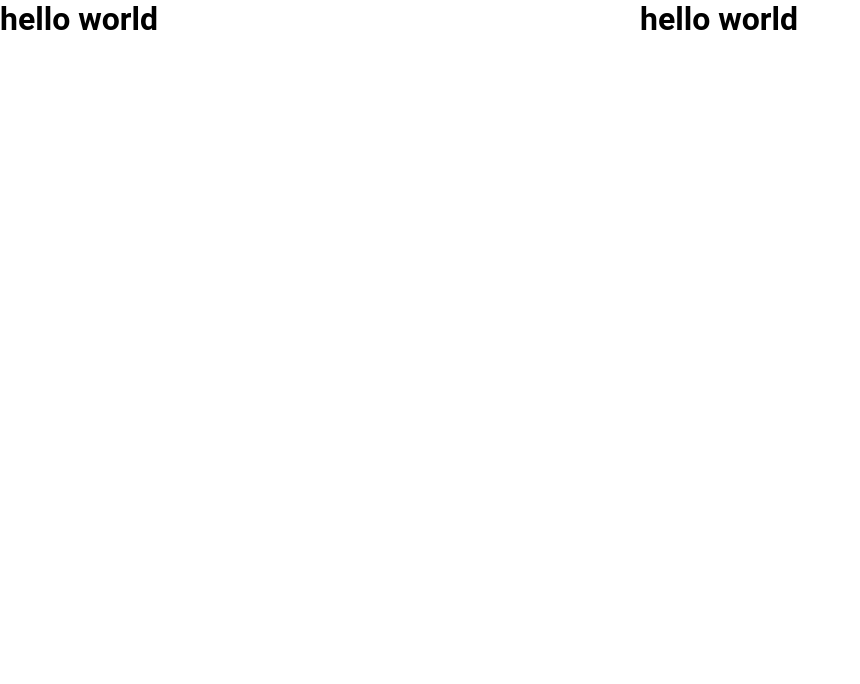
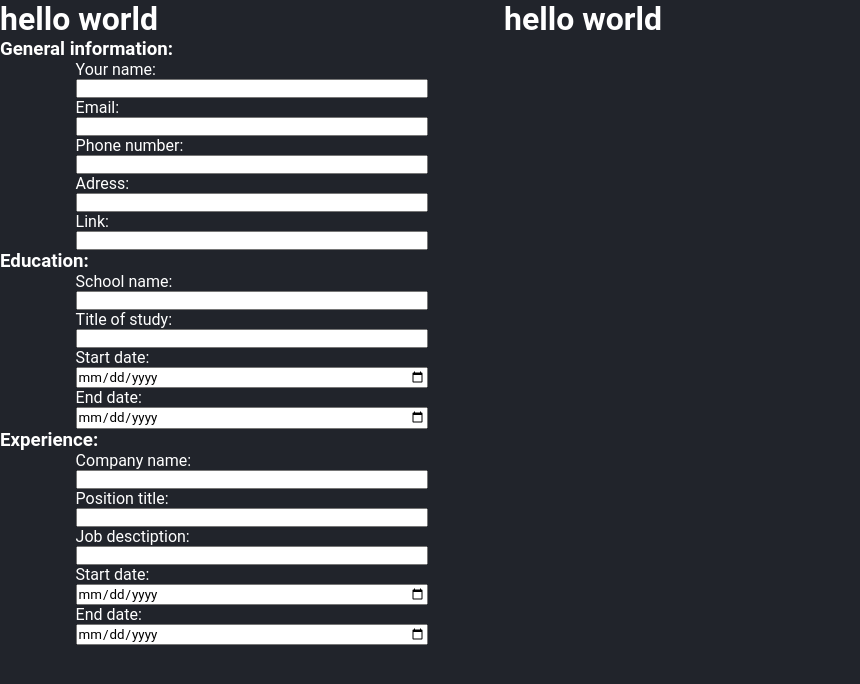
Before and after one commit to grawash/cv-application, a React (Create React App) app: page / in a window 1280 px wide. Shown: the top 684 px of the page, without its empty margins (0-860 px from the left). Built offline with nearby package versions, Linux system fonts and the light colour scheme.

Commit message:
added input fields

```diff
--- a/src/components/InputSide.js
+++ b/src/components/InputSide.js
@@ -1,9 +1,11 @@
 import React, { Component } from "react";
+import Inputs from "./Inputs";
 class InputSide extends Component {
   render() {
     return (
-      <div>
+      <div className="inputsSide">
         <h1>hello world</h1>
+        <Inputs />
       </div>
     );
   }
--- /dev/null
+++ b/src/components/Inputs.js
@@ -0,0 +1,75 @@
+import React, { Component } from "react";
+class Inputs extends Component {
+  render() {
+    return (
+      <div>
+        <h3>General information:</h3>
+        <form className="inputForm">
+            <div>
+                <label for="name">Your name:</label>
+                <input type="text" id="name" name="name" />
+            </div>
+            <div>
+                <label for="email">Email:</label>
+                <input type="text" id="email" name="email" />
+            </div>
+            <div>
+                <label for="phone">Phone number:</label>
+                <input type="text" id="phone" name="phone" />
+            </div>
+            <div>
+                <label for="adress">Adress:</label>
+                <input type="text" id="adress" name="adress" />
+            </div>
+            <div>
+                <label for="link">Link:</label>
+                <input type="text" id="link" name="link" />
+            </div>
+        </form>
+        <h3>Education:</h3>
+        <form className="inputForm">
+            <div>
+                <label for="school">School name:</label>
+                <input type="text" id="school" name="school" />
+            </div>
+            <div>
+                <label for="study">Title of study:</label>
+                <input type="text" id="study" name="study" />
+            </div>
+            <div>
+                <label for="startDateEducaion">Start date:</label>
+                <input type="date" id="startDateEducaion" name="startDateEducaion" />
+            </div>
+            <div>
+                <label for="endDateEducation">End date:</label>
+                <input type="date" id="endDateEducation" name="endDateEducation" />
+            </div>
+        </form>
+        <h3>Experience:</h3>
+        <form className="inputForm">
+            <div>
+                <label for="company">Company name:</label>
+                <input type="text" id="company" name="company" />
+            </div>
+            <div>
+                <label for="position">Position title:</label>
+                <input type="text" id="position" name="position" />
+            </div>
+            <div>
+                <label for="jobDescribtion">Job desctiption:</label>
+                <input type="text" id="jobDescribtion" name="jobDescribtion" />
+            </div>
+            <div>
+                <label for="StartDateJob">Start date:</label>
+                <input type="date" id="StartDateJob" name="StartDateJob" />
+            </div>
+            <div>
+                <label for="endDateJob">End date:</label>
+                <input type="date" id="endDateJob" name="endDateJob" />
+            </div>
+        </form>
+      </div>
+    );
+  }
+}
+export default Inputs;
--- a/src/components/Preview.js
+++ b/src/components/Preview.js
@@ -2,7 +2,7 @@ import React, { Component } from "react";
 class Preview extends Component {
   render() {
     return (
-      <div>
+      <div className="preview">
         <h1>hello world</h1>
       </div>
     );
--- a/src/styles/style.css
+++ b/src/styles/style.css
@@ -9,6 +9,8 @@ body{
     width: 100%;
     margin: 0;
     padding: 0;
+    background-color: rgb(33, 36, 43);
+    color: white;
 }
 #root{
     height: 100%;
@@ -22,6 +24,19 @@ body{
     height: 100%;
     justify-content: stretch;
 }
-.generalContainer div{
+.inputsSide{
     flex-grow: 1;
 }
+.preview{
+    flex-grow: 2;
+}
+.inputForm{
+    margin: 0 auto;
+    display: flex;
+    flex-direction: column;
+    width: 70%;
+}
+.inputForm div{
+    display: flex;
+    flex-direction: column;
+}
```
